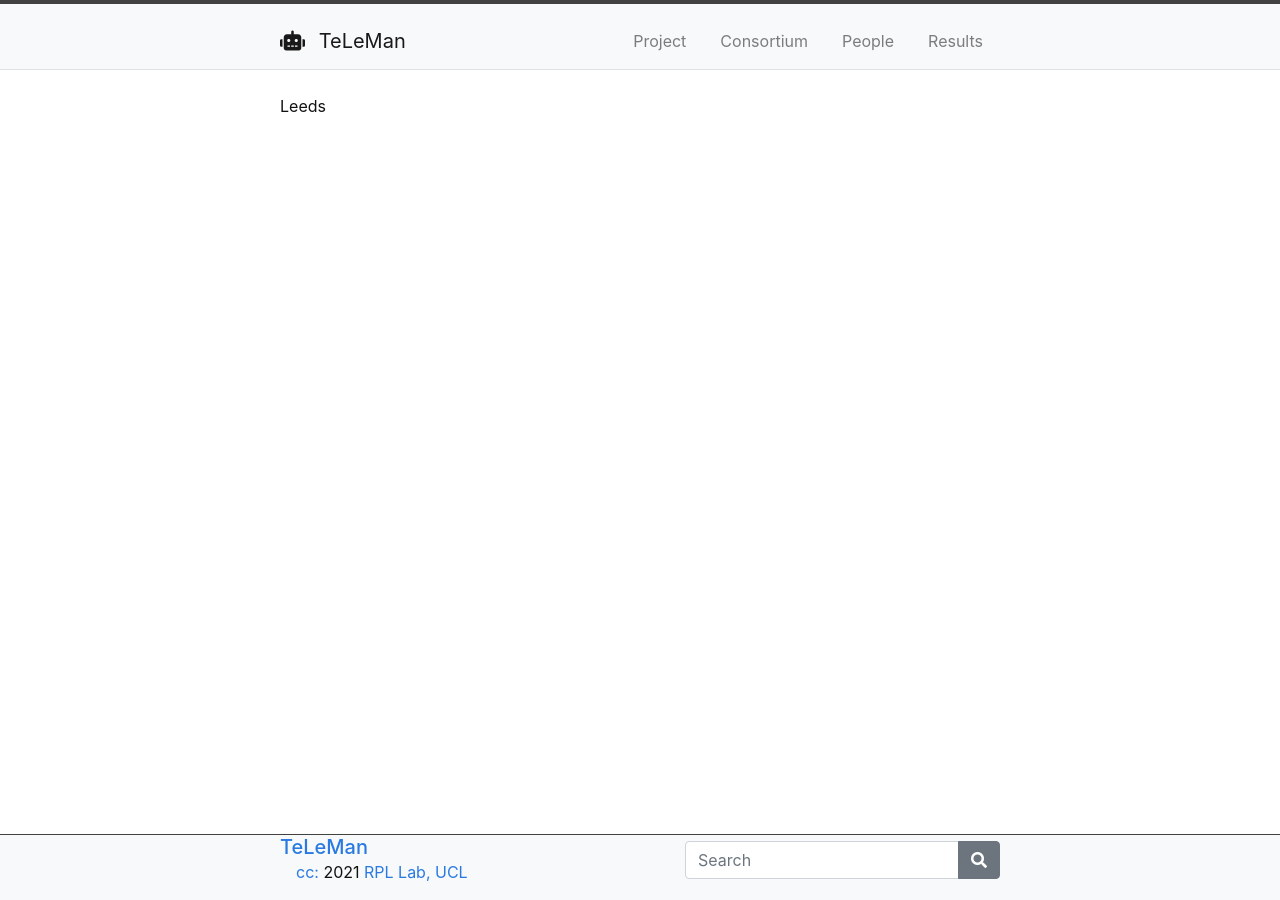
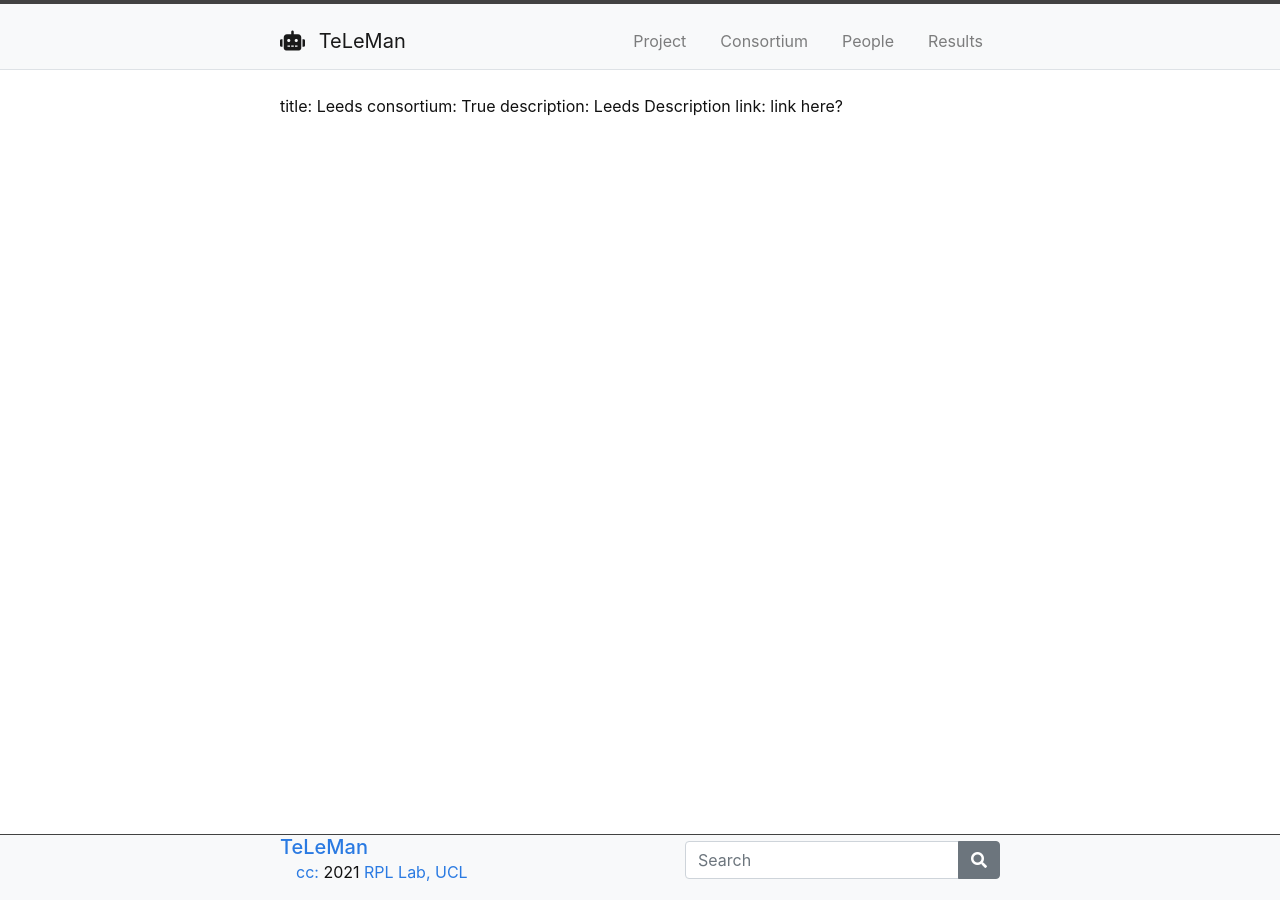
Before and after one commit to dennisushi/TeLeMan, a Jekyll site: the page built from content/consortium/leeds.md, in a window 1280 px wide. Built offline with Jekyll 4.4.1, drawn with Linux system fonts in a browser that asks for light colours; our own code applies the rules of GitHub Pages for plain Markdown files.

Commit message:
Update leeds.md

```diff
--- a/content/consortium/leeds.md
+++ b/content/consortium/leeds.md
@@ -1 +1,4 @@
- Leeds
+ title: Leeds
+ consortium: True
+ description: Leeds Description
+ link: link here?
```
